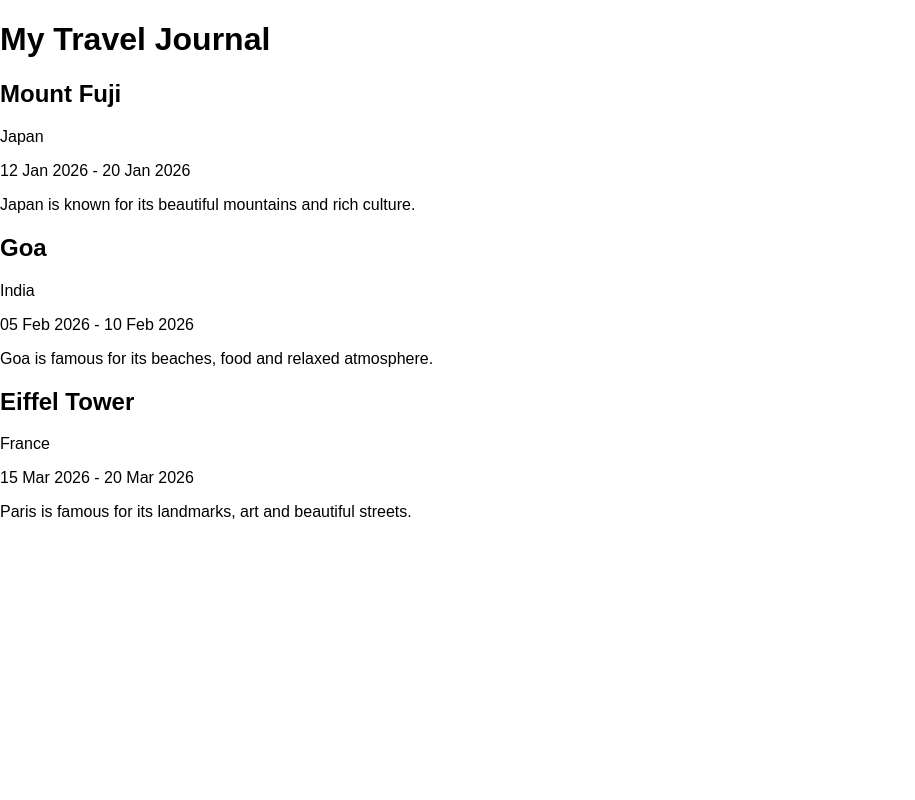
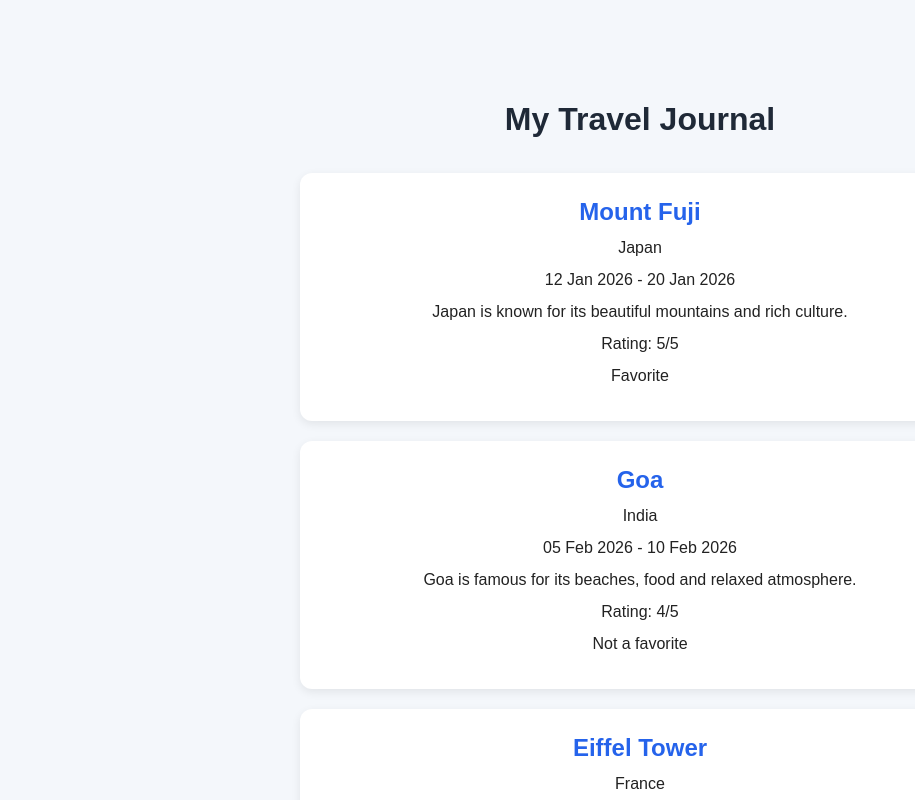
Before and after one commit to Gloriyatopno/React_Practice, a React (Vite) app: page / in a window 1280 px wide. Shown: the top 800 px of the page, without its empty margins (0-915 px from the left). Built offline with nearby package versions, Linux system fonts and the light colour scheme.

Commit message:
Add reusable travel entry component and styling

```diff
--- a/src/App.css
+++ b/src/App.css
@@ -40,3 +40,41 @@
   border: 1px solid #ccc;
   border-radius: 10px;
 }
+
+body {
+  margin: 0;
+  font-family: Arial, sans-serif;
+  background-color: #f4f7fb;
+  color: #222;
+}
+
+main {
+  max-width: 900px;
+  margin: 0 auto;
+  padding: 40px 20px;
+}
+
+h1 {
+  text-align: center;
+  margin-bottom: 35px;
+  color: #1f2937;
+}
+
+.travel-entry {
+  background-color: white;
+  padding: 25px;
+  margin-bottom: 20px;
+  border-radius: 12px;
+  box-shadow: 0 3px 10px rgba(0, 0, 0, 0.08);
+}
+
+.travel-entry h2 {
+  margin-top: 0;
+  margin-bottom: 10px;
+  color: #2563eb;
+}
+
+.travel-entry p {
+  margin: 8px 0;
+  line-height: 1.5;
+}
--- a/src/App.jsx
+++ b/src/App.jsx
@@ -1,4 +1,5 @@
 import TravelEntry from './components/TravelEntry'
+import './App.css'
 
 function App() {
   const travelData = [
--- a/src/components/TravelEntry.jsx
+++ b/src/components/TravelEntry.jsx
@@ -12,6 +12,8 @@ function TravelEntry({
       <p>{location}</p>
       <p>{date}</p>
       <p>{description}</p>
+      <p>Rating: {rating}/5</p>
+      <p>{isFavorite ? "Favorite" : "Not a favorite"}</p>
     </article>
   )
 }
```
